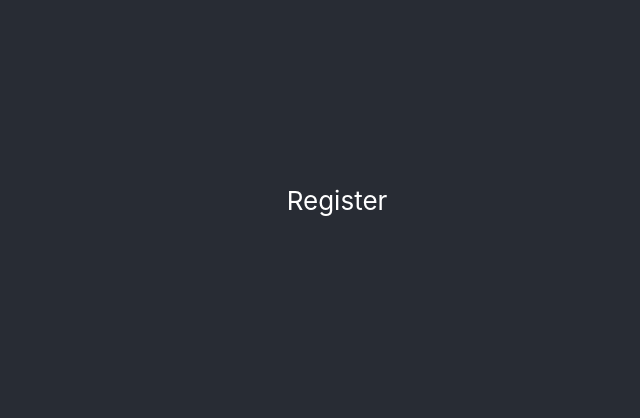
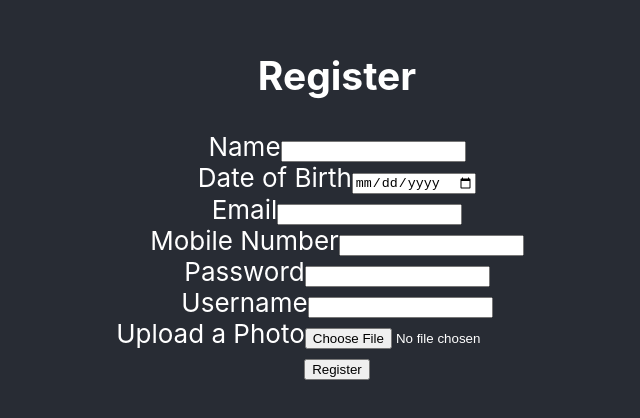
Before and after one commit to CodeToGiveTeam8/frontend, a React (Create React App) app: page /register in a window 1280 px wide. Shown: the part 200-618 px from the top of the page, without its empty margins (303-943 px from the left). Built offline with nearby package versions, Linux system fonts and the light colour scheme.

Commit message:
added a css folder

```diff
--- a/src/Components/Register.jsx
+++ b/src/Components/Register.jsx
@@ -1,9 +1,95 @@
-import React from 'react'
+import React, { useState } from 'react';
+import './CSS styles/Register.css';
 
-function Register() {
+const Register = () => {
+  const [name, setName] = useState('');
+  const [dob, setDob] = useState('');
+  const [email, setEmail] = useState('');
+  const [mobile, setMobile] = useState('');
+  const [password, setPassword] = useState('');
+  const [username, setUsername] = useState('');
+  const [photo, setPhoto] = useState(null);
+
+  const handleSubmit = (e) => {
+    e.preventDefault();
+    // Handle form submission here
+  };
+
+  const handlePhotoChange = (e) => {
+    setPhoto(e.target.files[0]);
+  };
+
   return (
-    <div>Register</div>
-  )
-}
+    <div className="register">
+      <form onSubmit={handleSubmit}>
+        <h2>Register</h2>
+        <div className="form-group">
+          <label htmlFor="name">Name</label>
+          <input
+            type="text"
+            id="name"
+            value={name}
+            onChange={(e) => setName(e.target.value)}
+          />
+        </div>
+        <div className="form-group">
+          <label htmlFor="dob">Date of Birth</label>
+          <input
+            type="date"
+            id="dob"
+            value={dob}
+            onChange={(e) => setDob(e.target.value)}
+          />
+        </div>
+        <div className="form-group">
+          <label htmlFor="email">Email</label>
+          <input
+            type="email"
+            id="email"
+            value={email}
+            onChange={(e) => setEmail(e.target.value)}
+          />
+        </div>
+        <div className="form-group">
+          <label htmlFor="mobile">Mobile Number</label>
+          <input
+            type="tel"
+            id="mobile"
+            value={mobile}
+            onChange={(e) => setMobile(e.target.value)}
+          />
+        </div>
+        <div className="form-group">
+          <label htmlFor="password">Password</label>
+          <input
+            type="password"
+            id="password"
+            value={password}
+            onChange={(e) => setPassword(e.target.value)}
+          />
+        </div>
+        <div className="form-group">
+          <label htmlFor="username">Username</label>
+          <input
+            type="text"
+            id="username"
+            value={username}
+            onChange={(e) => setUsername(e.target.value)}
+          />
+        </div>
+        <div className="form-group">
+          <label htmlFor="photo">Upload a Photo</label>
+          <input
+            type="file"
+            id="photo"
+            accept="image/*"
+            onChange={handlePhotoChange}
+          />
+        </div>
+        <button type="submit">Register</button>
+      </form>
+    </div>
+  );
+};
 
-export default Register
+export default Register;
```
Also changed, not shown: src/Components/CSS styles/Register.css (added).
